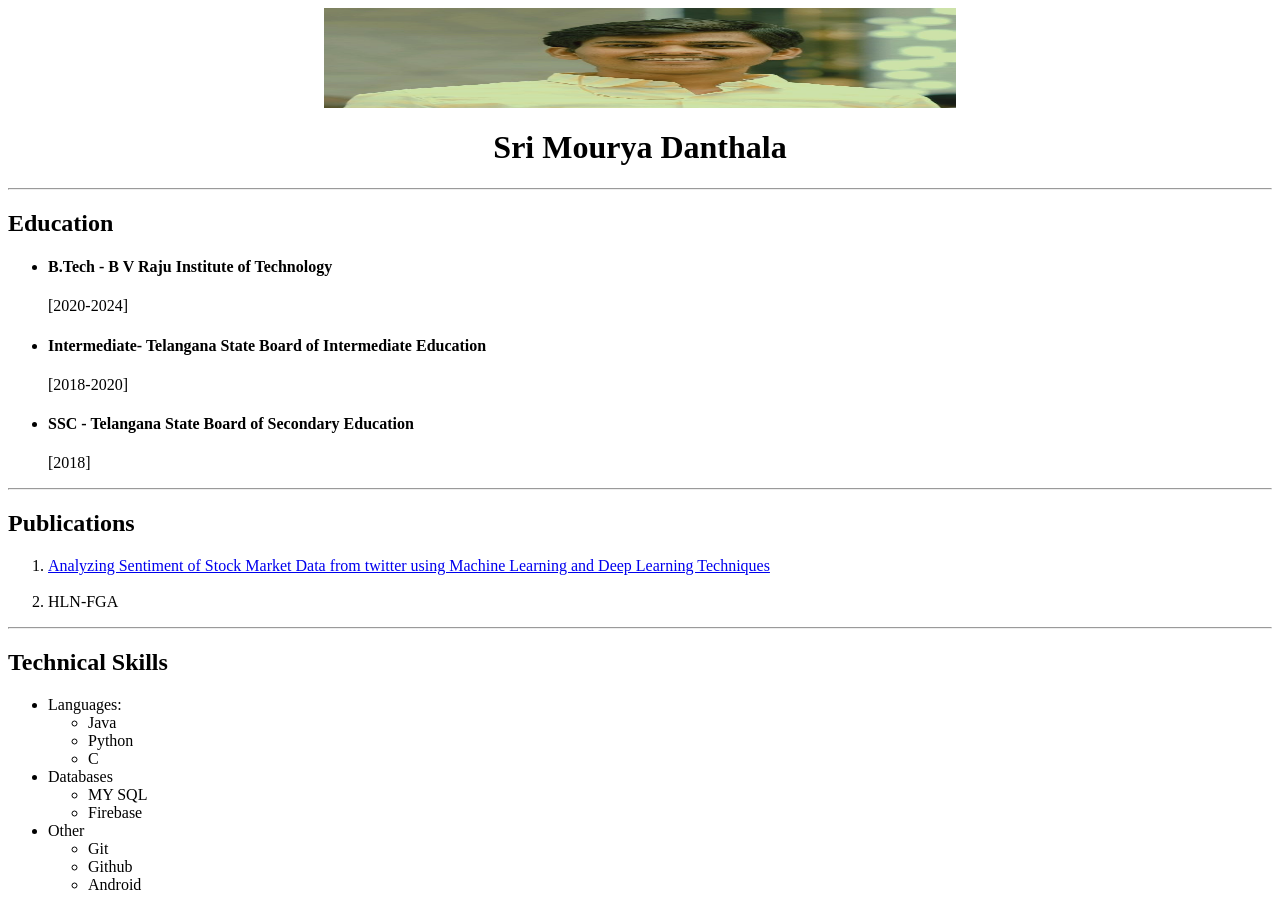
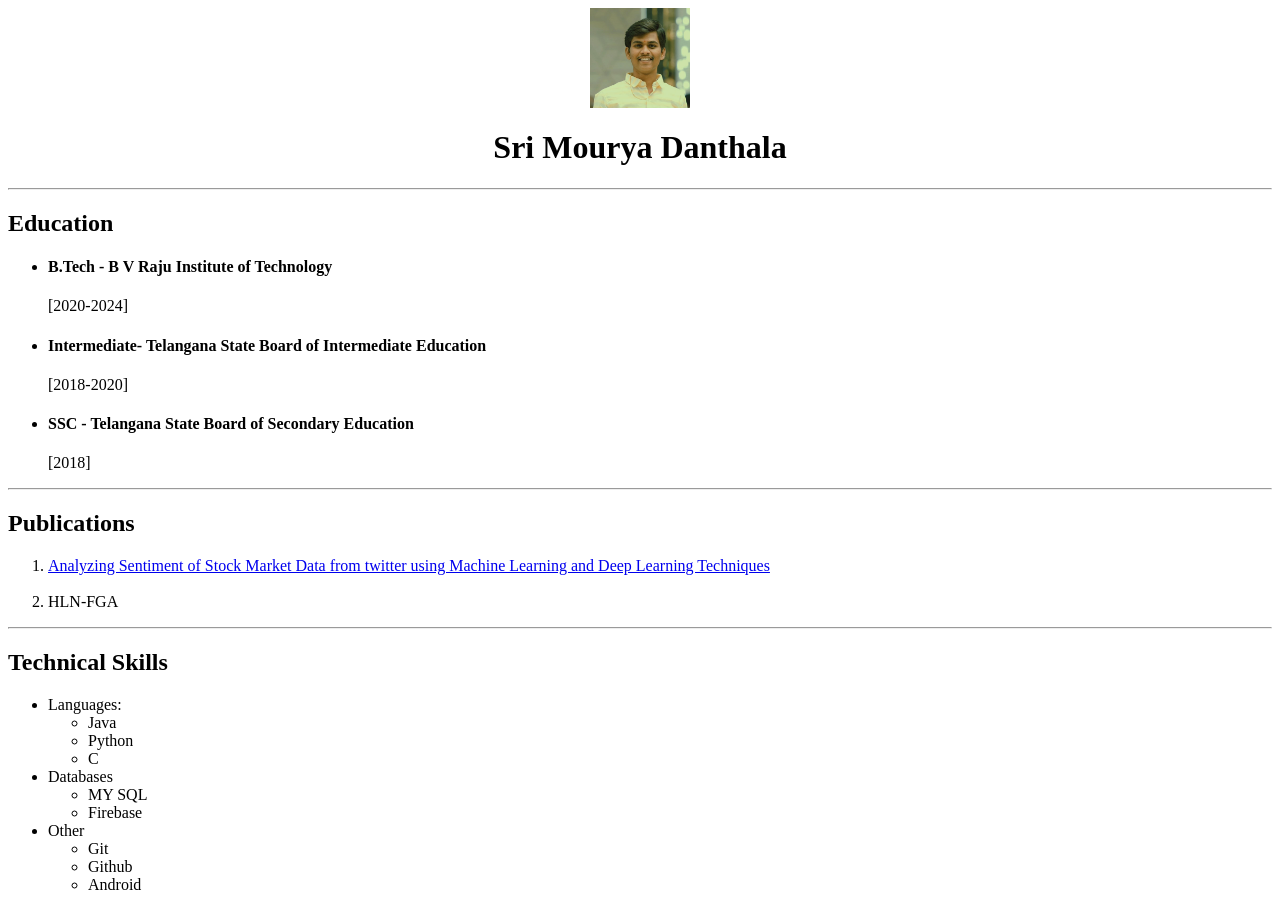
Before and after one commit to SriMouryaDanthala/capestone1, a plain HTML site: page index.html in a window 1280 px wide. Shown: the top 897 px of the page. Drawn offline with Linux system fonts and the light colour scheme.

Commit message:
Update style.css

```diff
--- a/style.css
+++ b/style.css
@@ -5,5 +5,5 @@ h1{
   display: block;
   margin-left: auto;
   margin-right: auto;
-  width: 50%;
+/*   width: 50%; */
 }
```
